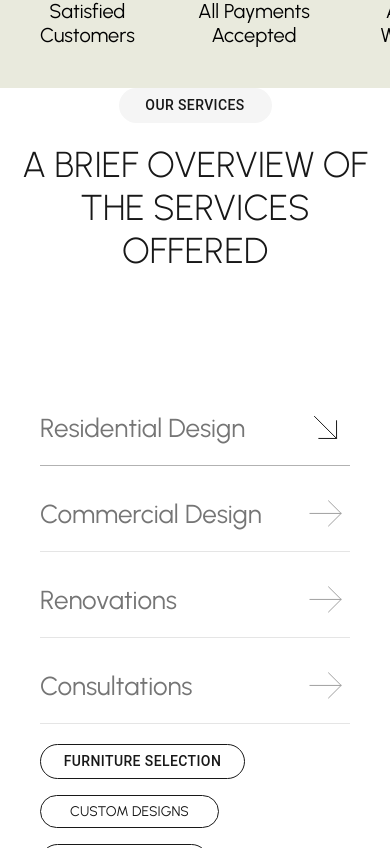
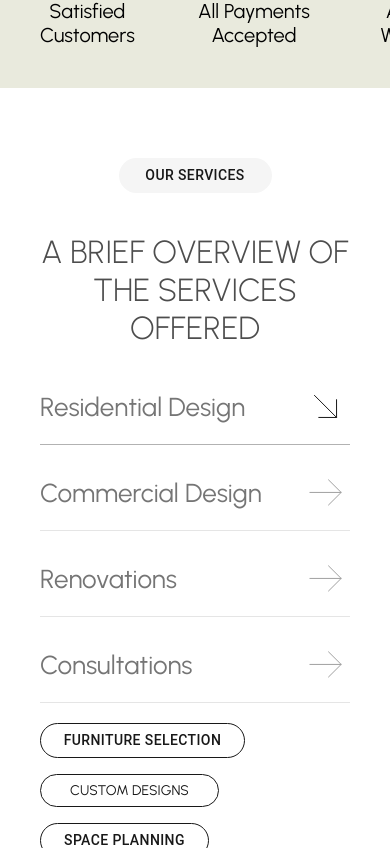
Before and after one commit to deekshat-ui/shaka-design-lab-website, a React (Create React App) app: page / in a window 390 px wide. Shown: the part 996-1844 px from the top of the page. Built offline with nearby package versions, Linux system fonts and the light colour scheme.

Commit message:
making-responsive-v2

```diff
--- a/src/components/ServiceList.js
+++ b/src/components/ServiceList.js
@@ -5,7 +5,31 @@ import styles from "./ServiceList.module.css";
 const ServiceList = ({ className = "" }) => {
   return (
     <section className={[styles.serviceList, className].join(" ")}>
-      <form className={styles.serviceItems}>
+      <div className={styles.overviewContentParent}>
+        <div className={styles.overviewContent}>
+          <Button
+            className={styles.overviewContentChild}
+            disableElevation
+            variant="contained"
+            sx={{
+              textTransform: "none",
+              color: "#181818",
+              fontSize: "14",
+              background: "#f5f5f5",
+              borderRadius: "25px",
+              "&:hover": { background: "#f5f5f5" },
+              width: 153,
+              height: 35,
+            }}
+          >
+            OUR SERVICES
+          </Button>
+        </div>
+        <h1 className={styles.aBriefOverview}>
+          A brief overview of the services offered
+        </h1>
+      </div>
+      <div className={styles.serviceItems}>
         <div className={styles.serviceItem}>
           <div className={styles.serviceGrid}>
             <div className={styles.serviceCardParent}>
@@ -143,7 +167,7 @@ const ServiceList = ({ className = "" }) => {
             SCHEDULE A CONSULTATION
           </Button>
         </div>
-      </form>
+      </div>
     </section>
   );
 };
--- a/src/components/ServiceList.module.css
+++ b/src/components/ServiceList.module.css
@@ -1,3 +1,38 @@
+.overviewContentParent {
+  width: 100%;
+  height: 7em;
+  display: flex;
+  flex-direction: column;
+  align-items: center;
+  justify-content: flex-start;
+  gap: 40px;
+  max-width: 100%;
+  flex-wrap: nowrap;
+  font-size: xx-large;
+}
+.overviewContent {
+  align-self: stretch;
+  display: flex;
+  flex-direction: row;
+  align-items: flex-start;
+  justify-content: center;
+  padding: 0 var(--padding-xl);
+}
+.overviewContentChild {
+  height: 35px;
+  width: 153px;
+}
+.aBriefOverview {
+  margin: 0;
+  align-self: stretch;
+  height: 185px;
+  position: relative;
+  font-size: inherit;
+  text-transform: uppercase;
+  font-weight: 300;
+  font-family: inherit;
+  display: inline-block;
+}
 .serviceDetails {
   width: 206px;
   border: 0;
@@ -296,9 +331,11 @@
 .serviceItems,
 .serviceList {
   display: flex;
-  align-items: flex-start;
-  justify-content: flex-start;
+  flex-direction: column;
+  justify-content: space-around;
   max-width: 100%;
+  align-items: center;
+  flex-wrap: nowrap;
 }
 .serviceItems {
   margin: 0;
@@ -308,8 +345,7 @@
 }
 .serviceList {
   align-self: stretch;
-  flex-direction: row;
-  padding: 0 var(--padding-61xl) var(--padding-51xl);
+  padding: var(--padding-51xl) var(--padding-61xl) var(--padding-51xl);
   box-sizing: border-box;
 }
 @media screen and (max-width: 1350px) {
--- a/src/pages/MainDesign.js
+++ b/src/pages/MainDesign.js
@@ -15,32 +15,6 @@ const MainDesign = () => {
       <Navbar />
       <HeroSection />
       <Highlights />
-      <section className={styles.servicesIntro}>
-        <div className={styles.overviewContentParent}>
-          <div className={styles.overviewContent}>
-            <Button
-              className={styles.overviewContentChild}
-              disableElevation
-              variant="contained"
-              sx={{
-                textTransform: "none",
-                color: "#181818",
-                fontSize: "14",
-                background: "#f5f5f5",
-                borderRadius: "25px",
-                "&:hover": { background: "#f5f5f5" },
-                width: 153,
-                height: 35,
-              }}
-            >
-              OUR SERVICES
-            </Button>
-          </div>
-          <h1 className={styles.aBriefOverview}>
-            A brief overview of the services offered
-          </h1>
-        </div>
-      </section>
       <ServiceList />
       <section className={styles.banner}>
         <img className={styles.bgIcon} alt="" src="/bg-1@2x.png" />
--- a/src/pages/MainDesign.module.css
+++ b/src/pages/MainDesign.module.css
@@ -1,35 +1,3 @@
-.overviewContentChild {
-  height: 35px;
-  width: 153px;
-}
-.overviewContent {
-  align-self: stretch;
-  display: flex;
-  flex-direction: row;
-  align-items: flex-start;
-  justify-content: center;
-  padding: 0 var(--padding-xl);
-}
-.aBriefOverview {
-  margin: 0;
-  align-self: stretch;
-  height: 185px;
-  position: relative;
-  font-size: inherit;
-  text-transform: uppercase;
-  font-weight: 300;
-  font-family: inherit;
-  display: inline-block;
-}
-.overviewContentParent {
-  width: 1060px;
-  display: flex;
-  flex-direction: column;
-  align-items: flex-start;
-  justify-content: flex-start;
-  gap: 40px;
-  max-width: 100%;
-}
 .bgIcon,
 .servicesIntro {
   align-self: stretch;
```
